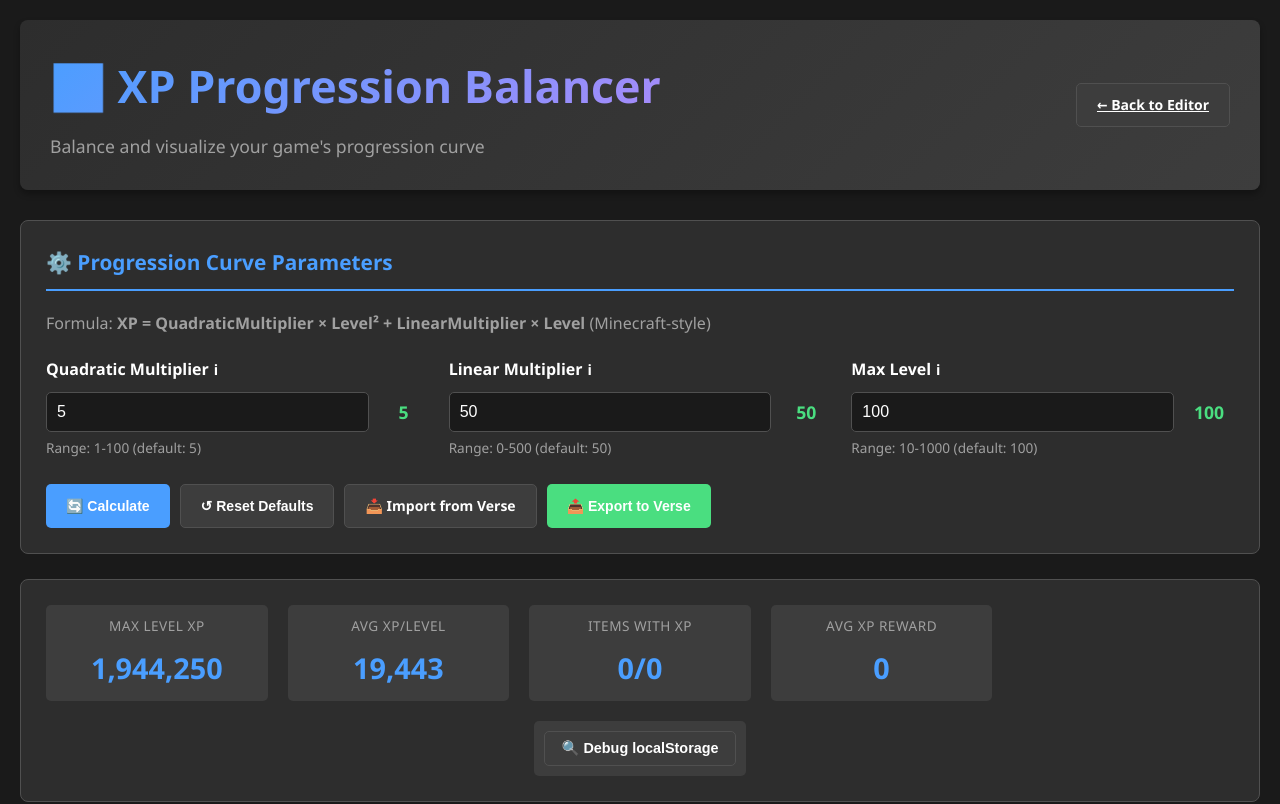
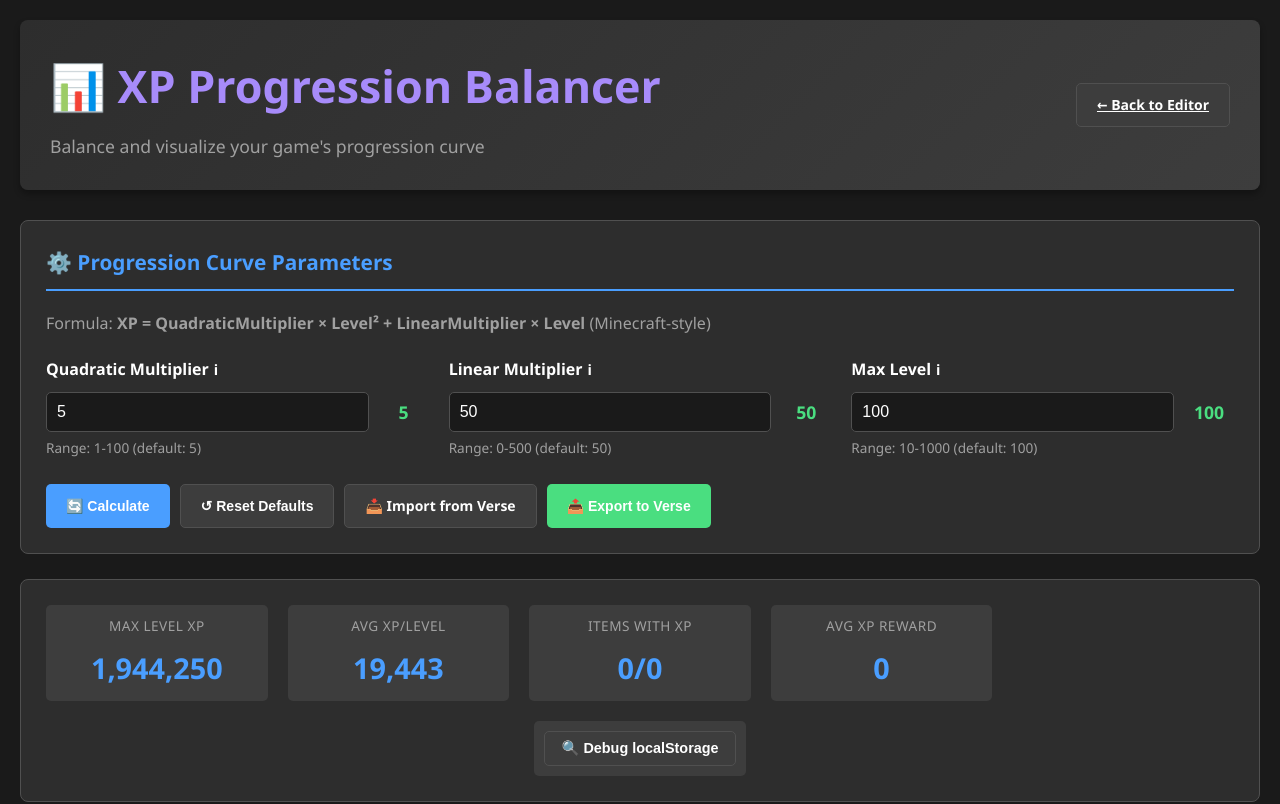
Before and after one commit to mephistia/pixel-hunters-archive, a plain HTML site: page pixel-craft-catalog-editor/balancer.html in a window 1280 px wide. Shown: the top 804 px of the page. Drawn offline with Linux system fonts and the light colour scheme.

Commit message:
fix(pc-editor): change style

```diff
--- a/pixel-craft-catalog-editor/styles.css
+++ b/pixel-craft-catalog-editor/styles.css
@@ -43,10 +43,7 @@ header {
 h1 {
     font-size: 2.8em;
     margin-bottom: 10px;
-    background: linear-gradient(135deg, var(--accent-primary), var(--accent-purple));
-    -webkit-background-clip: text;
-    -webkit-text-fill-color: transparent;
-    background-clip: text;
+    color: var(--accent-purple);
 }
 
 h2 {
```
